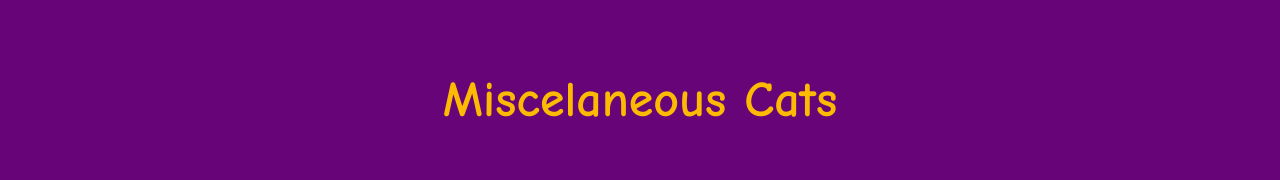
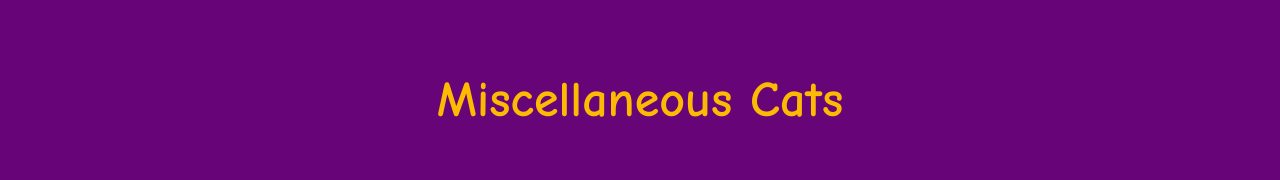
Before and after one commit to Tallinsmagno/Project0, a plain HTML site: page project0/misc.html in a window 1280 px wide. Shown: the part 518-698 px from the top of the page. Drawn offline with nearby package versions, Linux system fonts and the light colour scheme.

Commit message:
added README.md

```diff
--- a/project0/misc.html
+++ b/project0/misc.html
@@ -27,7 +27,7 @@
       <div>Meowna Lisa</div>
     </div>
   </div>
-  <h2>Miscelaneous Cats</h2>
+  <h2>Miscellaneous Cats</h2>
   <p>
     These cats can't be neatly placed into the most commonly observed
     categories (yes that's right I said CAT-egories). As such, grasping
```
Also changed, not shown: 1 other file.
